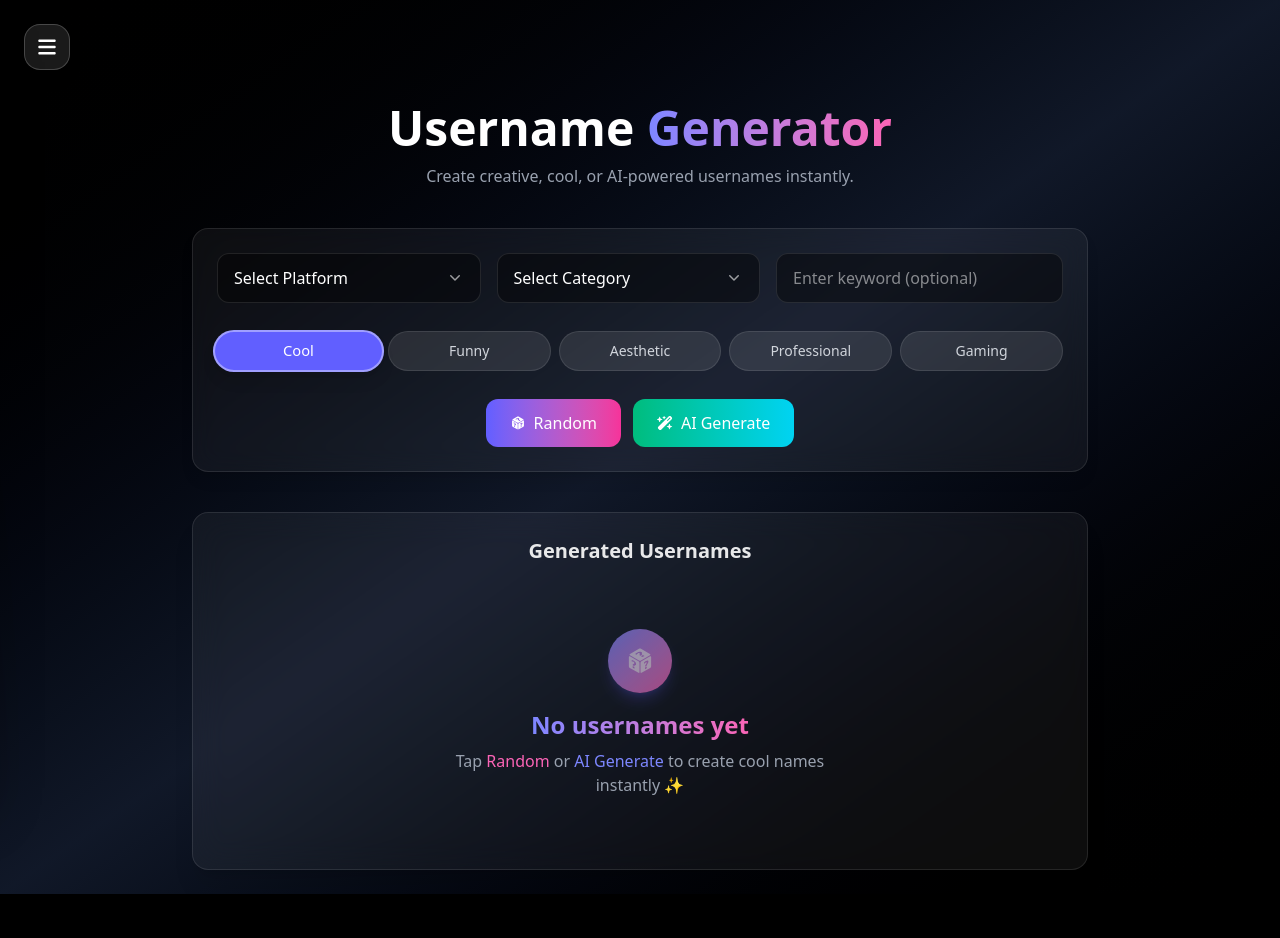
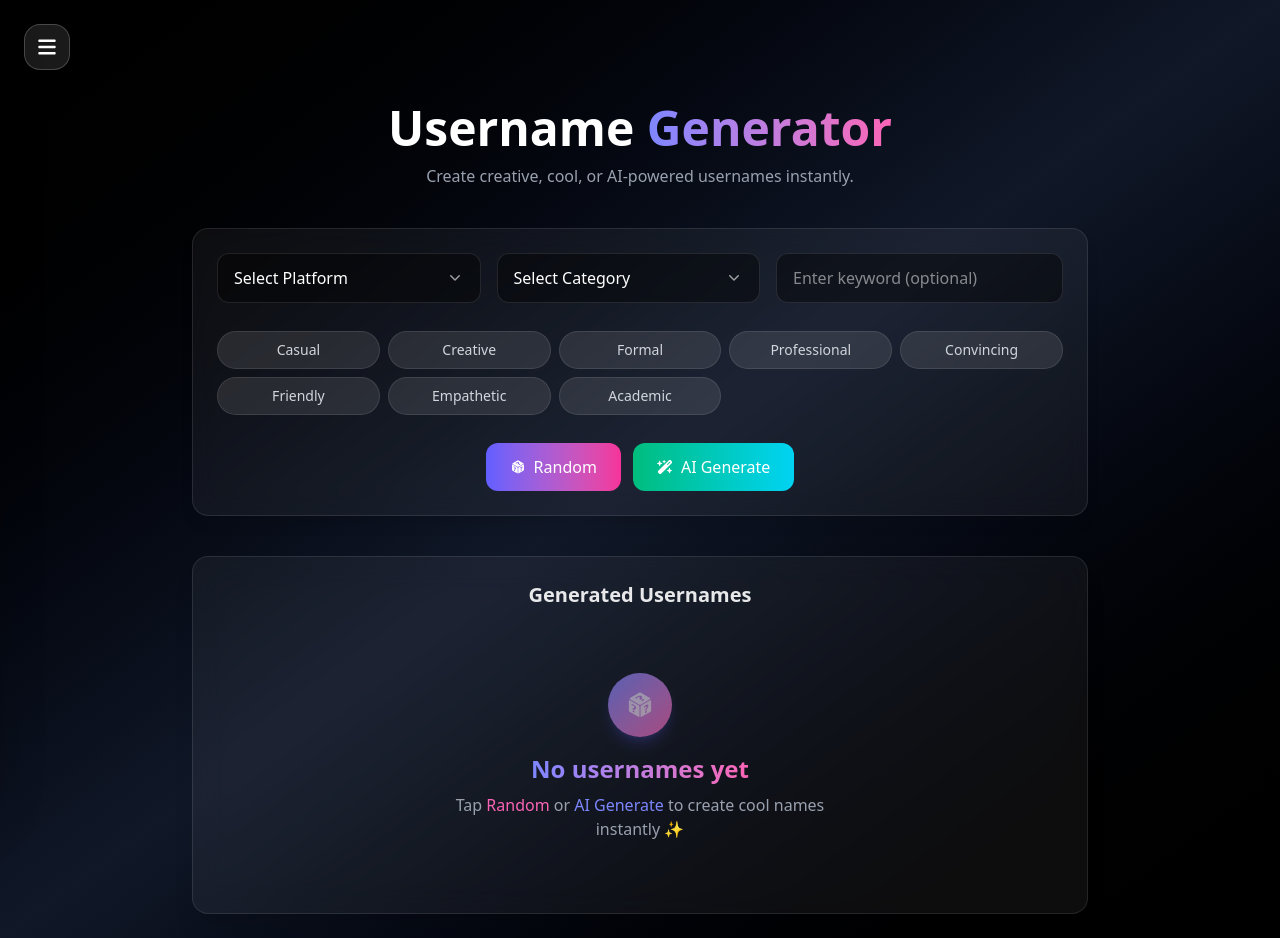
Before and after one commit to rahilp010/AIOP, a React (Vite) app: page /username in a window 1280 px wide. Before the commit the page ends 894 px from the top, so only its background shows below. Built offline with nearby package versions, Linux system fonts and the light colour scheme.

Commit message:
add more tones

```diff
--- a/src/components/UserName/UserName.jsx
+++ b/src/components/UserName/UserName.jsx
@@ -10,11 +10,14 @@ import 'rsuite/dist/rsuite-no-reset.min.css';
 const GEMINI_API_KEY = 'AIzaSyCDnt2WyRWrZVX2MgSDLmFNWR8kEySNWRE'; // Replace with your actual key
 
 const tones = [
-   { label: 'Cool', value: 'cool' },
-   { label: 'Funny', value: 'funny' },
-   { label: 'Aesthetic', value: 'aesthetic' },
+   { label: 'Casual', value: 'casual' },
+   { label: 'Creative', value: 'creative' },
+   { label: 'Formal', value: 'formal' },
    { label: 'Professional', value: 'professional' },
-   { label: 'Gaming', value: 'gaming' },
+   { label: 'Convincing', value: 'convincing' },
+   { label: 'Friendly', value: 'friendly' },
+   { label: 'Empathetic', value: 'empathetic' },
+   { label: 'Academic', value: 'academic' },
 ];
 
 const platforms = [
```
